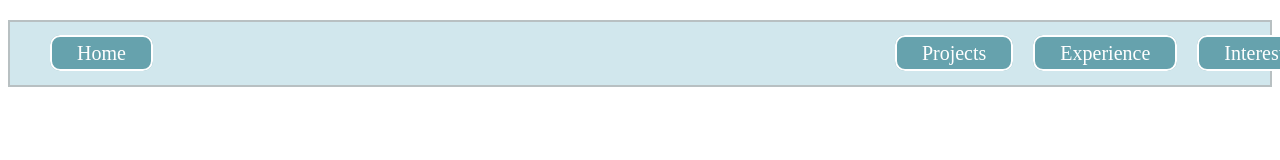
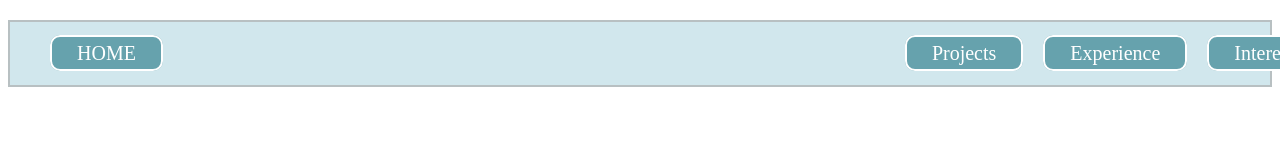
Before and after one commit to JonoDoge/Portfolio, a Gatsby site: page /components/navbar in a window 1280 px wide. Shown: the top 160 px of the page. Built offline with nearby package versions, Linux system fonts and the light colour scheme; Gatsby itself is replaced by a stand-in of ours.

Commit message:
added navbar

```diff
--- a/src/pages/components/navbar.js
+++ b/src/pages/components/navbar.js
@@ -63,7 +63,7 @@ class NavBar extends Component {
     render() {
     return(
         <Body>
-        <Home><Link href="index.js">Home</Link></Home>
+        <Home><Link href="index.js">HOME</Link></Home>
         <NavSpacing>
         <Items><Link href="projects.js">Projects</Link></Items>
         <Items><Link href="experience.js">Experience</Link></Items>
```
